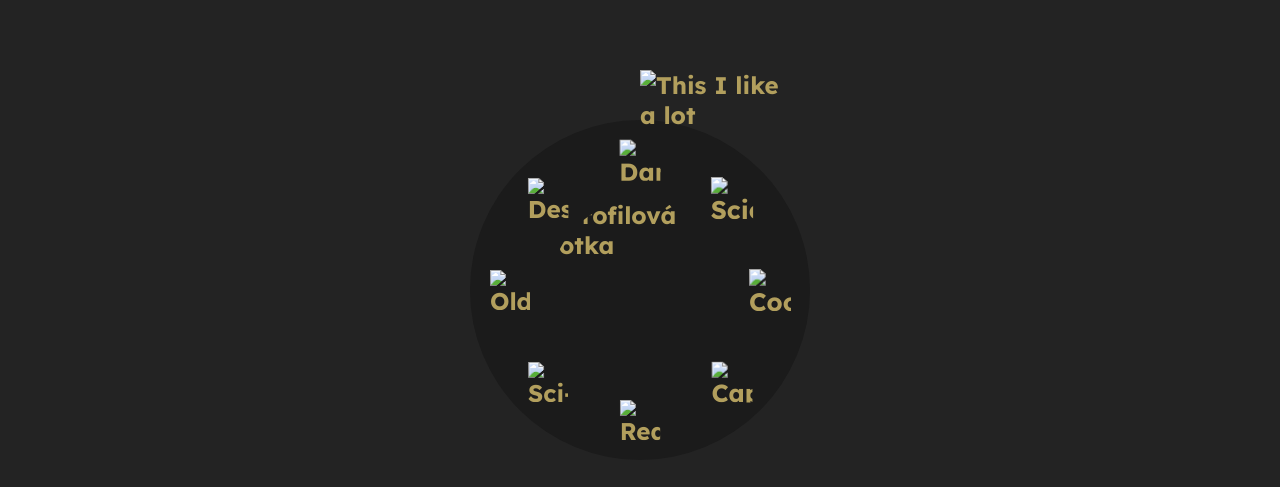
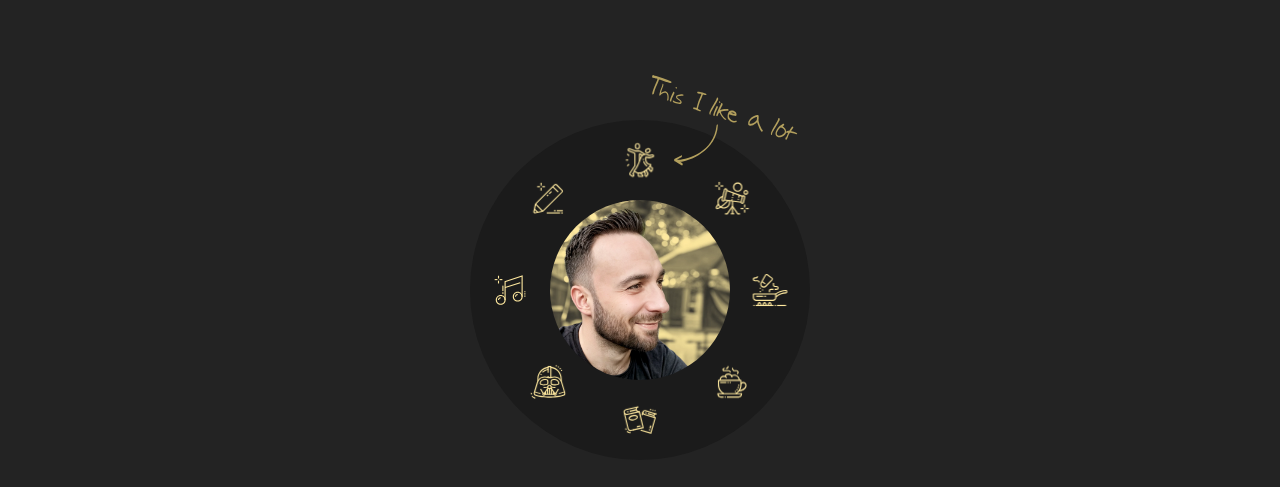
Before and after one commit to Kuba-David/KD_portfolio, a plain HTML site: page index.html in a window 1280 px wide. Shown: the part 774-1261 px from the top of the page. Drawn offline with nearby package versions, Linux system fonts and the light colour scheme; the site is published under a folder, as on GitHub Pages, so addresses that start at the root find nothing; a web font is replaced by a local one.

Commit message:
path update

```diff
--- a/index.html
+++ b/index.html
@@ -42,34 +42,34 @@
   <section class="section" id="about">
 
     <div class="circle-container">
-      <img src="/images/this i like.svg" alt="This I like a lot" class="annotation" />
+      <img src="images/this i like.svg" alt="This I like a lot" class="annotation" />
       <div class="background-circle"></div>
       <div class="profile-pic">
-        <img src="/images/profilovka.webp" alt="Profilová fotka" />
+        <img src="images/profilovka.webp" alt="Profilová fotka" />
       </div>
       <div class="icon" style="--i: 0" data-label="cooking">
-        <img src="/images/_Cooking.svg" alt="Cooking" />
+        <img src="images/_Cooking.svg" alt="Cooking" />
       </div>
       <div class="icon" style="--i: 1" data-label="cappuccino">
-        <img src="/images/_Cappuccino.svg" alt="Cappuccino" />
+        <img src="images/_Cappuccino.svg" alt="Cappuccino" />
       </div>
       <div class="icon" style="--i: 2" data-label="reading">
-        <img src="/images/_Books.svg" alt="Reading" />
+        <img src="images/_Books.svg" alt="Reading" />
       </div>
       <div class="icon" style="--i: 3" data-label="sci-fi">
-        <img src="/images/_Sci-Fi.svg" alt="Sci-Fi" />
+        <img src="images/_Sci-Fi.svg" alt="Sci-Fi" />
       </div>
       <div class="icon" style="--i: 4" data-label="oldies">
-        <img src="/images/_Oldies.svg" alt="Oldies" />
+        <img src="images/_Oldies.svg" alt="Oldies" />
       </div>
       <div class="icon" style="--i: 5" data-label="design">
-        <img src="/images/_Design.svg" alt="Design" />
+        <img src="images/_Design.svg" alt="Design" />
       </div>
       <div class="icon" style="--i: 6" data-label="dance">
-        <img src="/images/_Dance.svg" alt="Dance" />
+        <img src="images/_Dance.svg" alt="Dance" />
       </div>
       <div class="icon" style="--i: 7" data-label="science">
-        <img src="/images/_Science.svg" alt="Science" />
+        <img src="images/_Science.svg" alt="Science" />
       </div>
     </div>
     <div>
```
